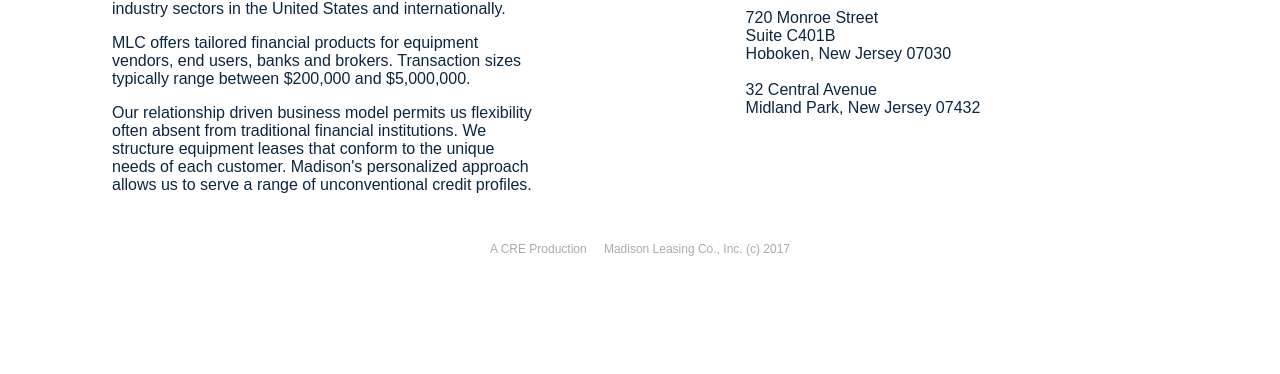
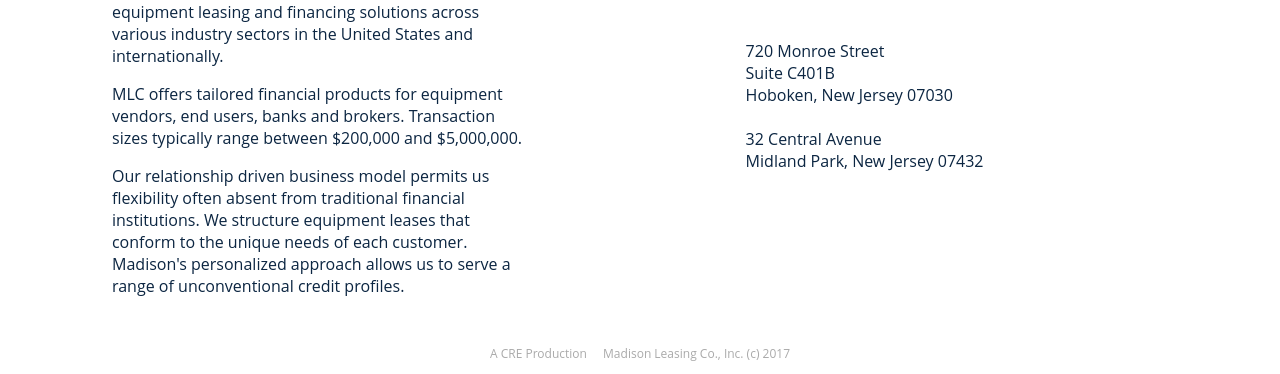
Before and after one commit to jhaus/mlcfinancing, a plain HTML site: page index.html in a window 1280 px wide. Shown: the part 532-906 px from the top of the page. Before the commit the page ends 800 px from the top, so only its background shows below. Drawn offline with Linux system fonts and the light colour scheme.

Commit message:
font family update

```diff
--- a/css/style.css
+++ b/css/style.css
@@ -43,7 +43,7 @@
 	}
 
 *, h1, h2, h3, h4, h1 *, h2 *, h3 *, h4 * {
-	font-family: sans-serif;
+	font-family: "Open Sans",Helvetica,Arial,sans-serif;
 }
 
 h4 {
```
